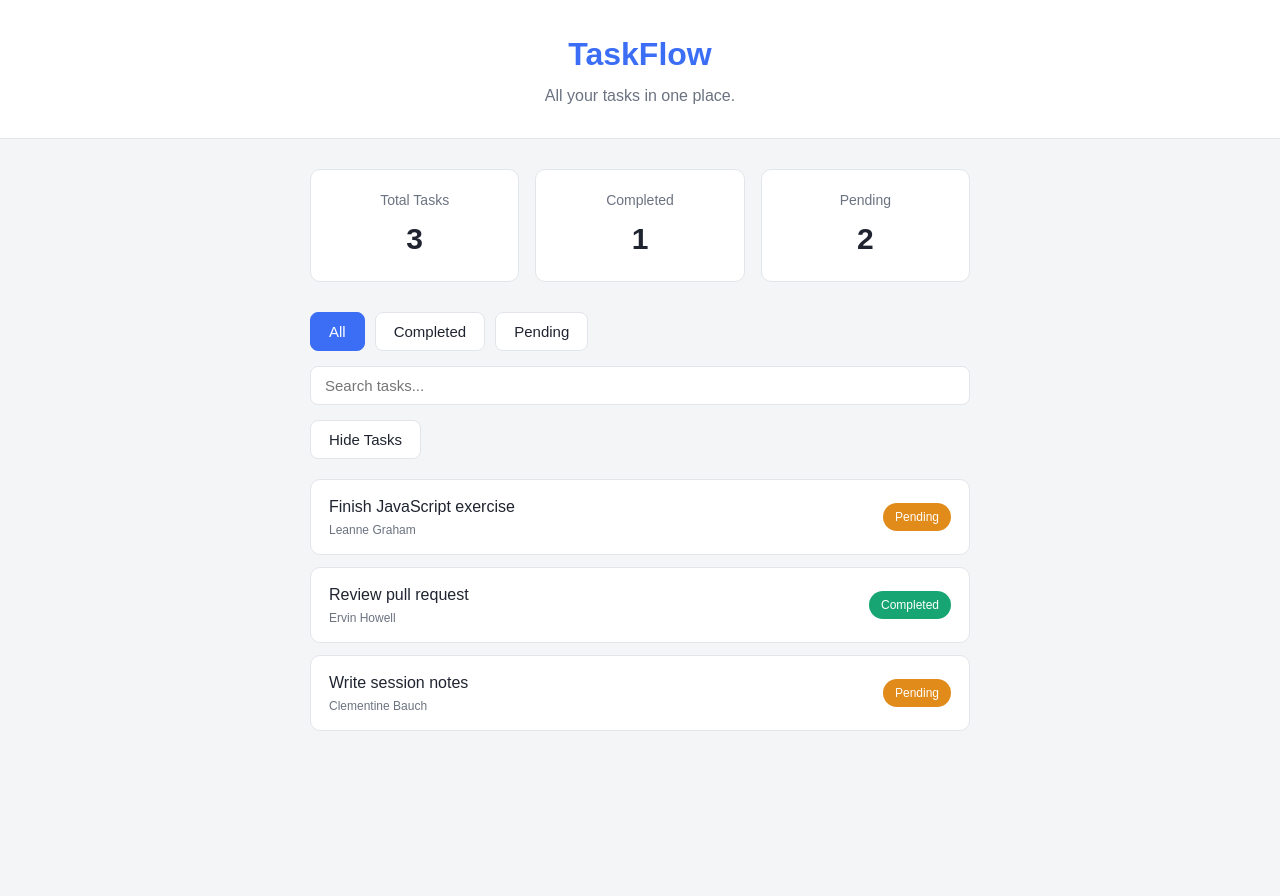
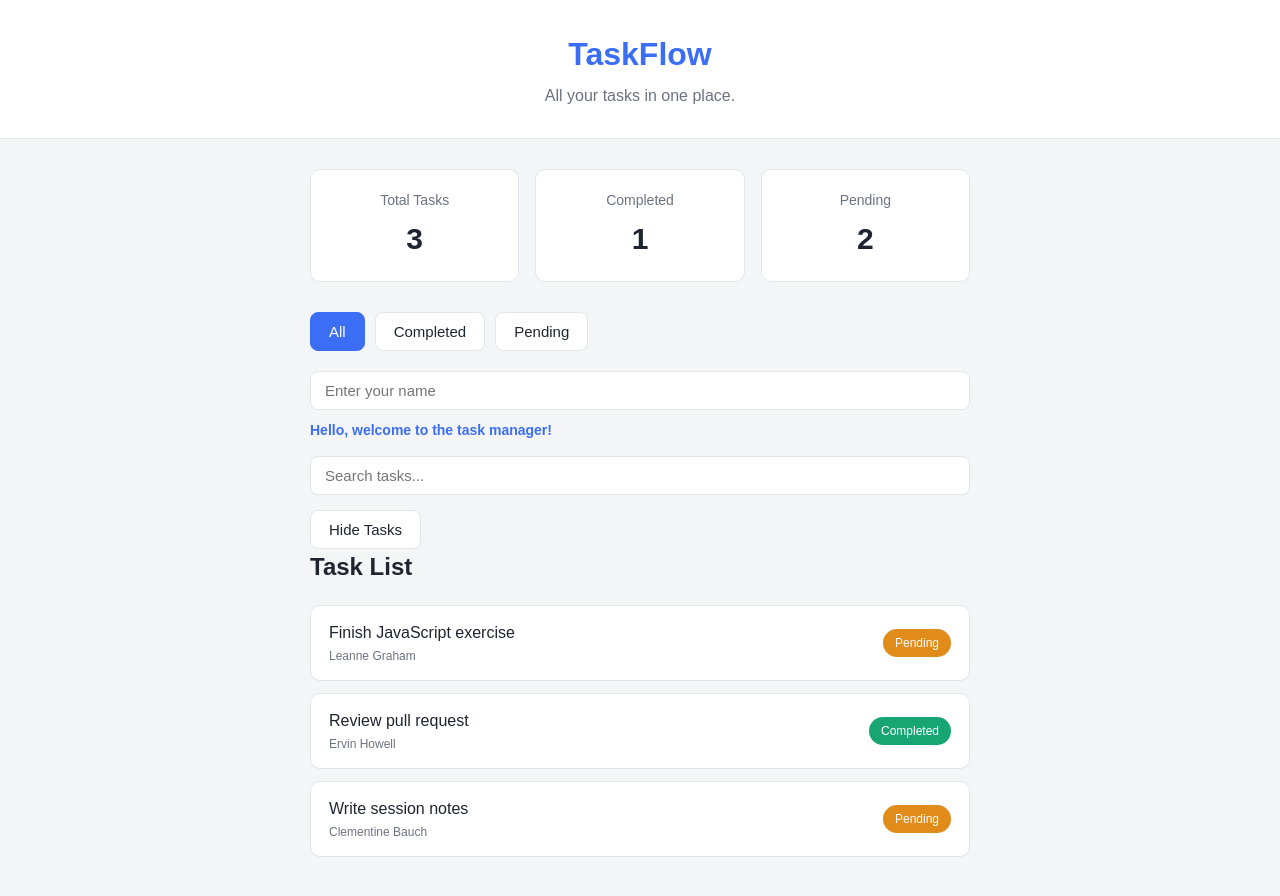
Before and after one commit to b4f-cohort8-salamiyah/b4f-cohort8-salamiyah-react-2026, a React (Vite) app: page / in a window 1280 px wide. Shown: the top 896 px of the page. Before the commit the page ends 800 px from the top, so only its background shows below. Built offline with nearby package versions, Linux system fonts and the light colour scheme.

Commit message:
Session 06 combined homework

```diff
--- a/src/App.tsx
+++ b/src/App.tsx
@@ -2,15 +2,20 @@ import { ChangeEvent, useState } from "react";
 import Header from "./components/Header";
 import StatCard from "./components/StatCard";
 import TaskItem from "./components/TaskItem";
-
+import SectionTitle from "./components/SectionTitle";
 function App() {
   // const currentFilter = "completed";
   const [currentFilter, setCurrentFilter] = useState("all");
   const [searchText, setSearchText] = useState("");
   const [showTasks, setShowTasks] = useState(true);
+  const [name, setName] = useState("");
 
   function handleShowAll(): void {
     setCurrentFilter("all");
+  }
+
+  function handleNameChange(event: ChangeEvent<HTMLInputElement>) {
+    setName(event.target.value);
   }
 
   function handleShowCompleted() {
@@ -60,8 +65,18 @@ function App() {
             Pending
           </button>
         </section>
+      <input
+        className="greeting-input"
+        value={name}
+        placeholder="Enter your name"
+        onChange={handleNameChange}
+      />
 
-        <section className="search">
+      <p className="greeting-message">
+        {name.trim() ? `Welcome, ${name.trim()}!` : "Hello, welcome to the task manager!"}
+      </p>
+
+      <section className="search">
           <input
             type="text"
             className="search-input"
@@ -78,7 +93,7 @@ function App() {
         <button className="toggle-tasks-button" onClick={handleToggleTasks}>
           {showTasks ? "Hide Tasks" : "Show Tasks"}
         </button>
-
+          <SectionTitle title="Task List" />
         {showTasks ? (
           <ul className="task-list">
             <TaskItem
--- /dev/null
+++ b/src/components/SectionTitle.tsx
@@ -0,0 +1,10 @@
+interface SectionTitleProps {
+  title: string;
+}
+
+function SectionTitle({ title }: SectionTitleProps) {
+  return (
+    <h2 className="text-2xl font-bold mb-4">{title}</h2>
+  );
+}
+export default SectionTitle;
--- a/src/index.css
+++ b/src/index.css
@@ -202,3 +202,18 @@ body {
 .toggle-tasks-button:hover {
   border-color: #3b6ef5;
 }
+.greeting-input {
+  border: 1px solid #e2e5ea;
+  border-radius: 8px;
+  font-size: 15px;
+  padding: 10px 14px;
+  width: 100%;
+  margin-top: 20px;
+}
+
+.greeting-message {
+  color: #3b6ef5;
+  font-size: 14px;
+  font-weight: 600;
+  margin-top: 10px;
+}
```
Also changed, not shown: 1 other file (tests, documents, lock files or other folders).
